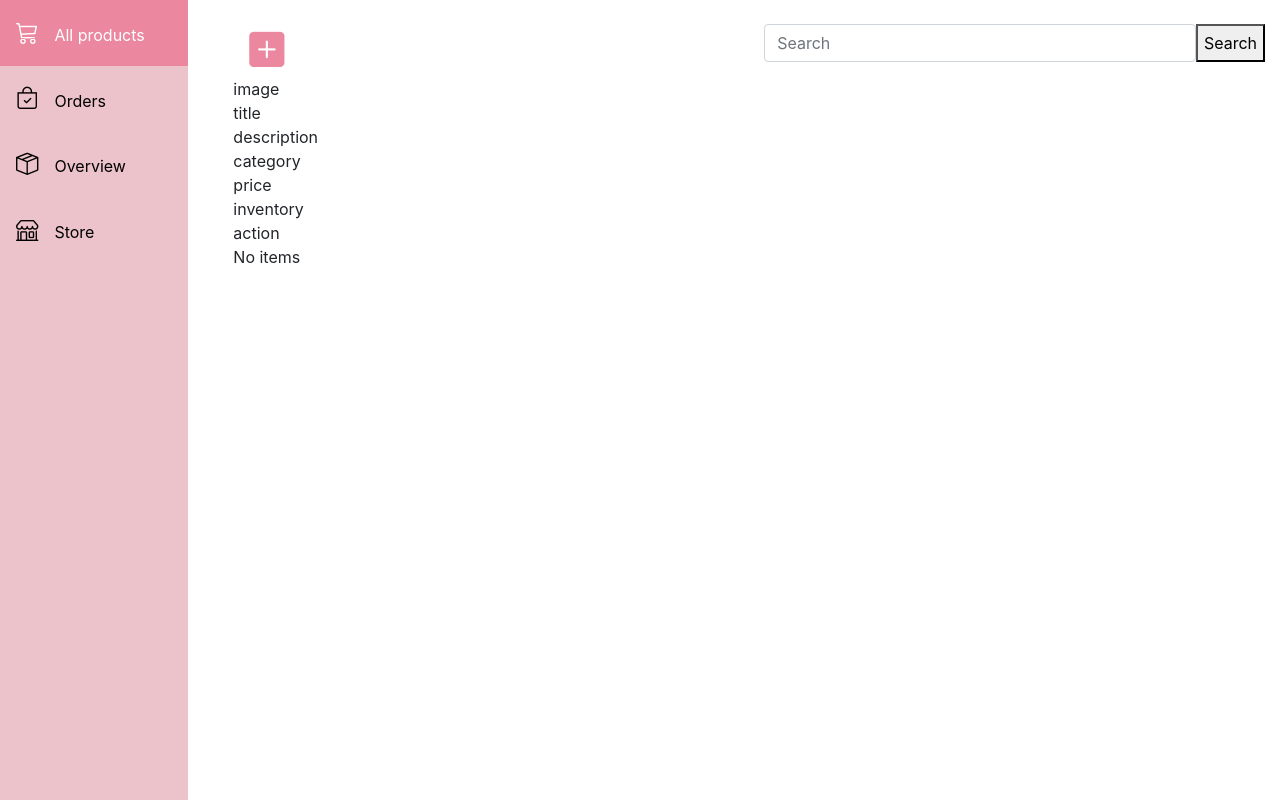
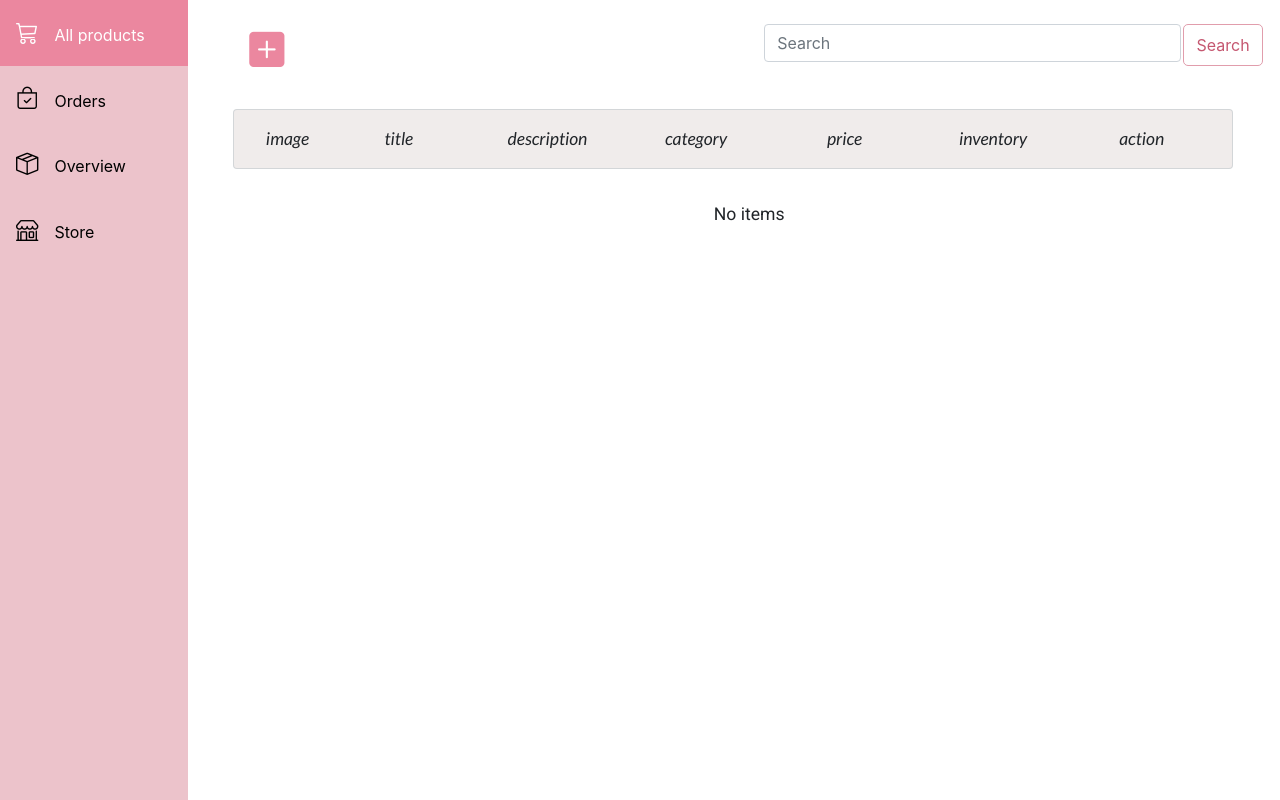
Before and after one commit to malisara/sir-cake, a Django app: page /all-items/ in a window 1280 px wide. Run offline with Django 4.2, Linux system fonts and the light colour scheme; data that the repository does not hold is empty; some libraries are stand-ins or nearby versions.

Commit message:
style file

```diff
--- a/sir_cake/sir_cake/static/sir_cake/style.css
+++ b/sir_cake/sir_cake/static/sir_cake/style.css
@@ -139,7 +139,7 @@
 
 .post-button-grid:hover {
     background-color: var(--semi-pink);
-    color: white;
+    color: #FFFFFF;
 }
 
 .new-item-top-icon {
@@ -176,12 +176,13 @@
 
 .active {
     background-color: var(--semi-pink);
-    color: white;
+    color: #FFFFFF;
 }
+
 
 .sidebar a:hover {
     background-color: var(--semi-pink);
-    color: white;
+    color: #FFFFFF;
 }
 
 /* On screens that are less than 700px wide, make the sidebar into a topbar */
@@ -294,3 +295,155 @@
 .go-back-icon:hover {
     opacity: 0.7;
 }
+
+/*All items*/
+.new-item-top-icon {
+    color: var(--semi-pink);
+    font-size: 2.2rem;
+    text-decoration: none;
+    padding: 0.5rem 1rem;
+}
+
+.new-item-top-icon:hover {
+    opacity: 0.8;
+}
+
+.product-grid-container {
+    margin: 2rem 2rem 0 0;
+    padding: 1rem;
+    border: solid 1px;
+    border-color: var(--border-color);
+    border-radius: 4px;
+    display: grid;
+    grid-template-columns: 1fr 2fr 2fr 2fr 2fr 2fr 2fr;
+    grid-template-areas:
+        "image title description category price inventory action";
+}
+
+.beige-bg {
+    background-color: var(--beige);
+}
+
+.grid-item-image {
+    grid-area: image;
+    justify-self: center;
+}
+
+.grid-item-title {
+    grid-area: title;
+    justify-self: center;
+}
+
+.grid-item-description {
+    grid-area: description;
+    justify-self: center;
+}
+
+.grid-item-category {
+    grid-area: category;
+    justify-self: center;
+}
+
+.grid-item-price {
+    grid-area: price;
+    justify-self: center;
+}
+
+.grid-item-inventory {
+    grid-area: inventory;
+    justify-self: center;
+}
+
+.grid-item-action {
+    grid-area: action;
+    justify-self: center;
+}
+
+.category-text {
+    font-family: 'Lato', sans-serif;
+    font-weight: 400;
+    font-style: italic;
+    font-size: 1.1rem;
+}
+
+.all-products-data-text {
+    font-family: 'Lato', sans-serif;
+    font-weight: 300;
+    color: #000000;
+}
+
+.warning-data-text {
+    color: var(--dismiss-red);
+}
+
+.replacement-text-middle {
+    text-align: center;
+    margin-top: 2rem;
+    font-family: 'Roboto', sans-serif;
+    font-size: 1.1rem;
+}
+
+.zoom-action-button {
+    color: rgb(59, 112, 59);
+    margin: 0.2rem;
+    font-size: 1.1rem;
+}
+
+.edit-action-button {
+    color: rgb(88, 87, 87);
+    margin: 0.2rem;
+    font-size: 1.1rem;
+}
+
+.delete-action-button {
+    color: red;
+    margin: 0.2rem;
+    font-size: 1.1rem;
+}
+
+.zoom-action-button:hover,
+.edit-action-button:hover,
+.delete-action-button:hover {
+    opacity: 0.7;
+}
+
+
+/*Pagination*/
+.pagination {
+    margin-top: 8rem;
+    justify-content: center;
+}
+
+.pagination-button {
+    color: var(--dusty-pink);
+    border: 1px solid;
+    border-radius: 5px;
+    border-color: var(--lighter-pink);
+    text-decoration: none;
+    padding: 0.5rem 0.8rem;
+    margin: 0 0.1rem;
+    background-color: transparent;
+}
+
+.pagination-button:hover {
+    text-decoration: none;
+    background-color: var(--dusty-pink);
+    color: #FFFFFF;
+}
+
+.pagination-button-full {
+    background-color: var(--dusty-pink);
+    border: 1px solid;
+    border-radius: 5px;
+    border-color: var(--lighter-pink);
+    text-decoration: none;
+    padding: 0.5rem 0.8rem;
+    color: #FFFFFF;
+    margin: 0.1rem;
+}
+
+.pagination-button-full:hover {
+    text-decoration: none;
+    background-color: #FFFFFF;
+    color: var(--dusty-pink);
+}
```
